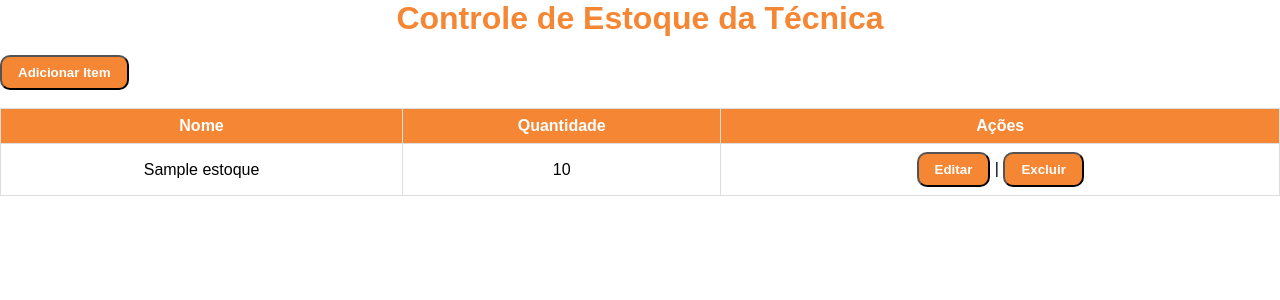
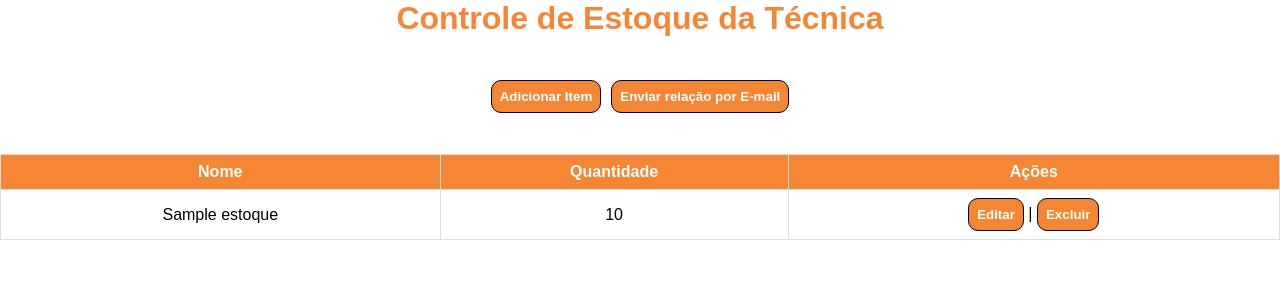
Before and after one commit to lucasgabriel1821/projects, a Flask app: page / in a window 1280 px wide. Shown: the top 300 px of the page. Run offline with Flask 3, Linux system fonts and the light colour scheme; tables that the repository leaves empty hold one stand-in row (values such as "Sample post").

Commit message:
Add files via upload

```diff
--- a/app.py
+++ b/app.py
@@ -83,6 +83,7 @@ def editar_item(nome):
     conn.close()
     return render_template('editar.html', item=item)
 
+
 @app.route("/excluir/<string:nome>")
 def excluir_item(nome):
     conn = pymysql.connect(
--- a/static/styles.css
+++ b/static/styles.css
@@ -17,16 +17,29 @@ h1 {
 }
 
 a {
-    color: black;
+  color: white;
   text-decoration: none;
 }
 
-button, a {
+button {
   padding: 8px;
   background-color: #f58634;
   border-radius: 10px;
   color: white;
   font-weight: bold;
+  border: 1px solid black;
+}
+
+.buttons {
+  text-align: center;
+  margin-top: 20px;
+  display: flex;
+  justify-content: center;
+  align-items: center;
+}
+
+.buttons button {
+  margin: 5px;
 }
 
 a:hover {
@@ -36,9 +49,11 @@ a:hover {
 table {
   border-collapse: collapse;
   width: 100%;
+  border: 1px solid black;
 }
 
-th, td {
+th,
+td {
   border: 1px solid #ddd;
   padding: 8px;
   text-align: left;
--- a/templates/index.html
+++ b/templates/index.html
@@ -7,9 +7,14 @@
   <body>
     <h1>Controle de Estoque da Técnica</h1>
     <br />
+    <div class="buttons">
+      <button><a href="/adicionar">Adicionar Item</a></button>
 
-    <button><a href="/adicionar">Adicionar Item</a></button><br /><br />
-
+      <form method="POST" action="/atualizar_itens">
+        <button type="submit">Enviar relação por E-mail</button>
+      </form>
+    </div>
+    <br /><br />
     <table>
       <tr>
         <th>Nome</th>
@@ -27,5 +32,8 @@
       </tr>
       {% endfor %}
     </table>
+    <br />
+
+    <footer><br /></footer>
   </body>
 </html>
```
Also changed, not shown: static/editar.css (+2 -6 lines). Lines whose indentation alone changed are shown as unchanged.
